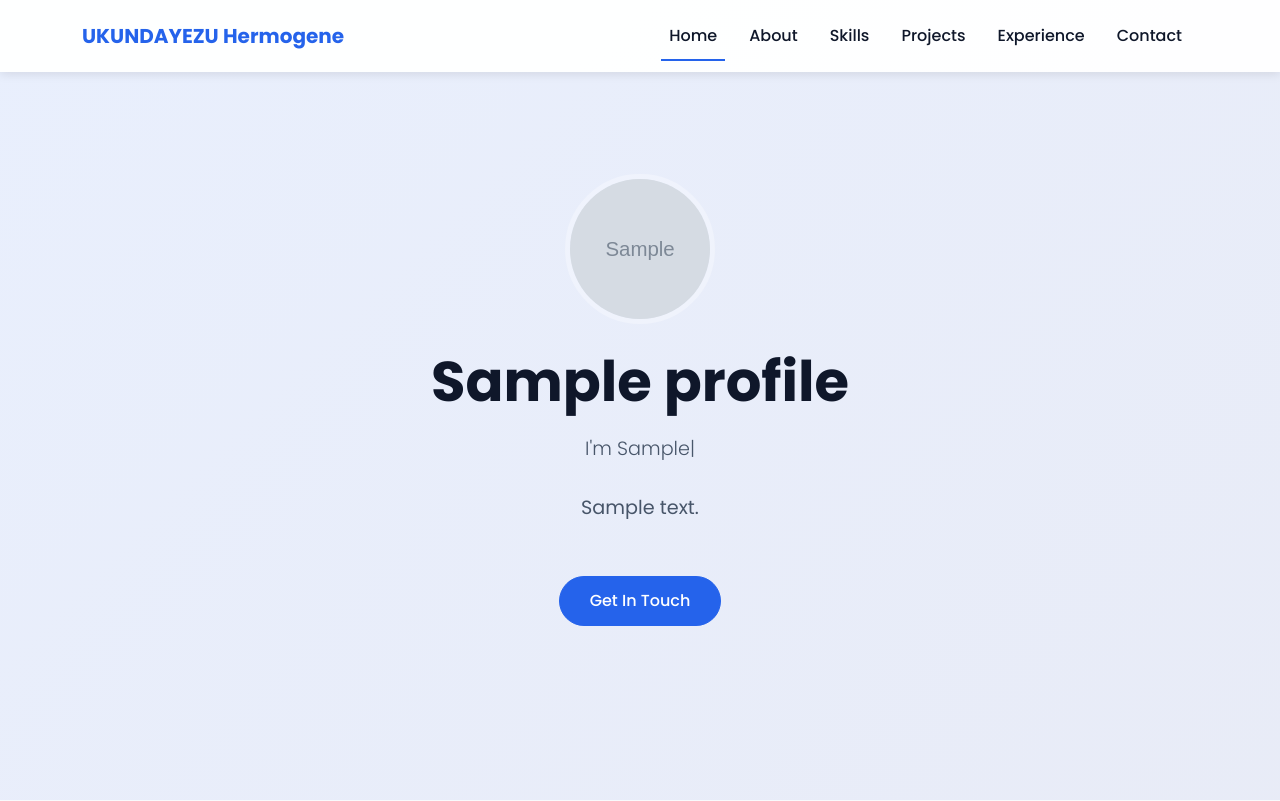
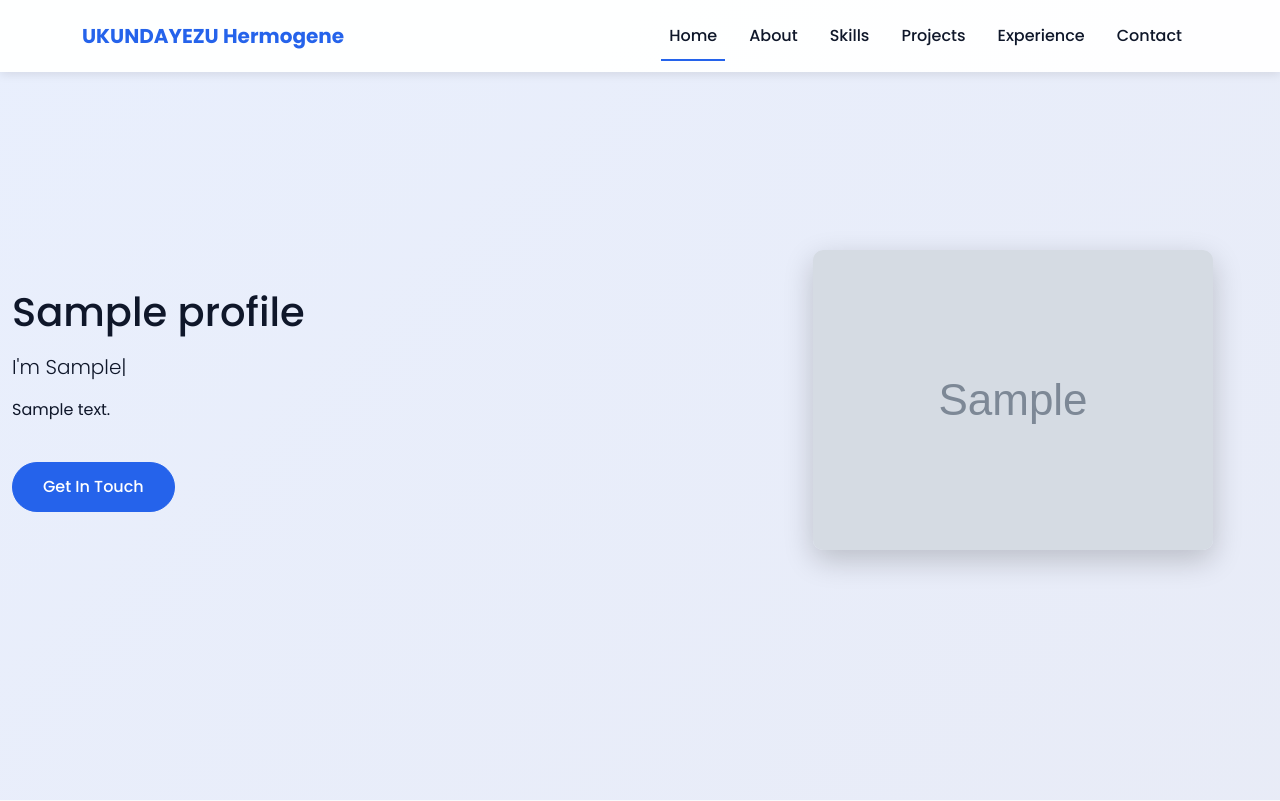
Before and after one commit to hermogene2001/myportfolio, a Django app: page / in a window 1280 px wide. Shown: the top 801 px of the page. Run offline with Django 5.2, Linux system fonts and the light colour scheme; tables that the repository leaves empty hold one stand-in row (values such as "Sample post"); grey boxes marked "Sample" are stand-in pictures.

Commit message:
Right column

```diff
--- a/templates/portfolio/index.html
+++ b/templates/portfolio/index.html
@@ -527,20 +527,28 @@
 
 <!-- Hero Section -->
 <section id="hero">
-    <div class="hero-content">
-        <div class="hero-avatar">
-            {% if profile.avatar %}
-                <img src="{{ profile.avatar.url }}" alt="{{ profile.name }}" class="avatar-img mb-4 rounded-circle" style="width: 150px; height: 150px; object-fit: cover; border: 5px solid rgba(255,255,255,0.3);">
-            {% else %}
-                <div class="avatar-placeholder mb-4 rounded-circle d-flex align-items-center justify-content-center" style="width: 150px; height: 150px; background: var(--primary-color); color: white; font-size: 3rem; margin: 0 auto;">{{ profile.name|first|upper }}</div>
-            {% endif %}
+    <div class="container-fluid">
+        <div class="row align-items-center">
+            <div class="col-lg-7 col-md-6">
+                <div class="hero-text">
+                    <h1>{{ profile.name }}</h1>
+                    <div class="typed-container mt-3">
+                        <p class="lead">I'm <span class="typed-text" id="typed"></span></p>
+                    </div>
+                    {% if profile.bio %}<p class="mt-3">{{ profile.bio|linebreaksbr }}</p>{% endif %}
+                    <a href="#contact" class="btn btn-primary mt-4">Get In Touch</a>
+                </div>
+            </div>
+            <div class="col-lg-5 col-md-6 text-center">
+                <div class="hero-image">
+                    {% if profile.avatar %}
+                        <img src="{{ profile.avatar.url }}" alt="{{ profile.name }}" class="profile-img" style="width: 100%; max-width: 400px; height: auto; border-radius: 10px; box-shadow: 0 10px 30px rgba(0,0,0,0.2);">
+                    {% else %}
+                        <div class="avatar-placeholder d-flex align-items-center justify-content-center" style="width: 100%; max-width: 400px; height: 400px; background: var(--primary-color); color: white; font-size: 5rem; margin: 0 auto; border-radius: 10px; box-shadow: 0 10px 30px rgba(0,0,0,0.2);">{{ profile.name|first|upper }}</div>
+                    {% endif %}
+                </div>
+            </div>
         </div>
-        <h1>{{ profile.name }}</h1>
-        <div class="typed-container mt-3">
-            <p class="lead">I'm <span class="typed-text" id="typed"></span></p>
-        </div>
-        {% if profile.bio %}<p class="mt-3">{{ profile.bio|linebreaksbr }}</p>{% endif %}
-        <a href="#contact" class="btn btn-primary mt-4">Get In Touch</a>
     </div>
 </section>
 
```
